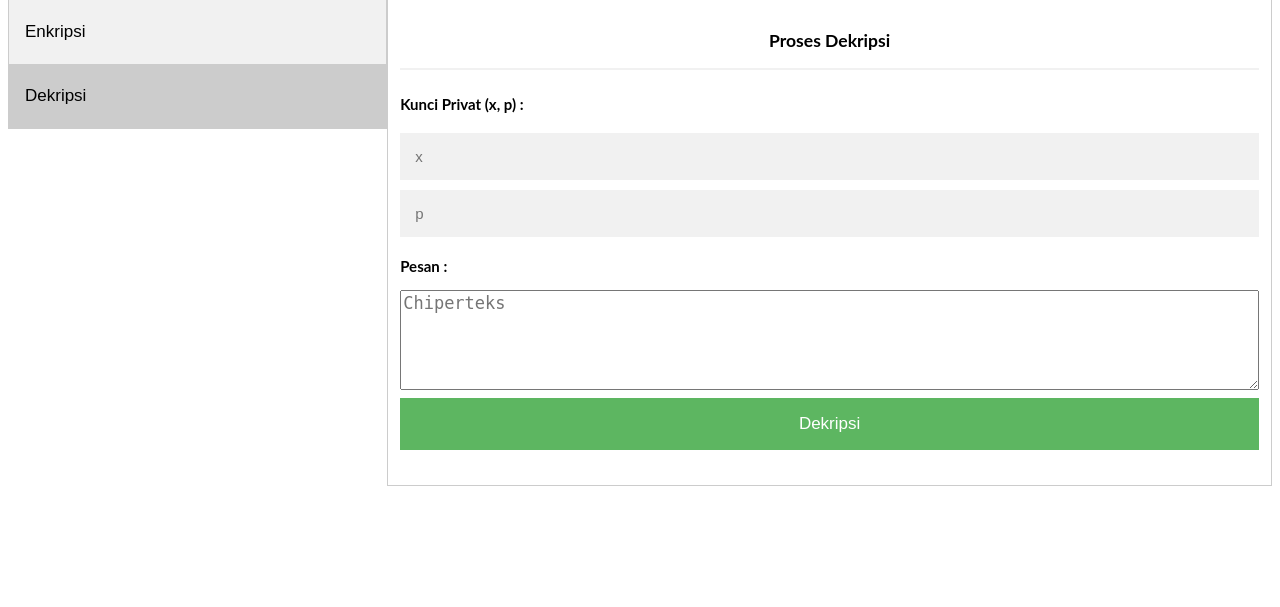
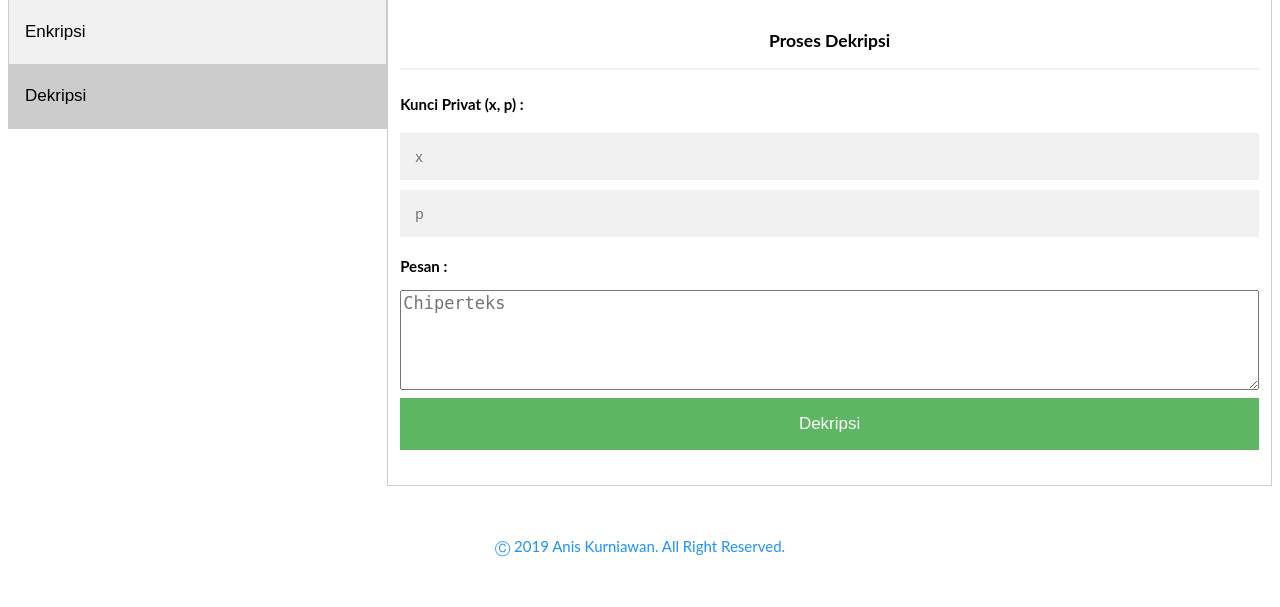
Before and after one commit to aniskurniawan/kriptografi-elgamal, a PHP site: page /kripto/elgamal_dekripsi.php in a window 1280 px wide. Shown: the part 193-800 px from the top of the page. Run offline with PHP 8.4, Linux system fonts and the light colour scheme.

Commit message:
Update footer.php

```diff
--- a/assets/footer.php
+++ b/assets/footer.php
@@ -1,3 +1,6 @@
+<div>
+  <p>&nbsp;</p><p align="center" class="text-muted"><br/> <a href="https://github.com/aniskurniawan">&#9400; <?= date('Y') ?> Anis Kurniawan. All Right Reserved.</a></p>
+</div>
 <script>
 function openCity(evt, cityName) {
   var i, tabcontent, tablinks;
```
